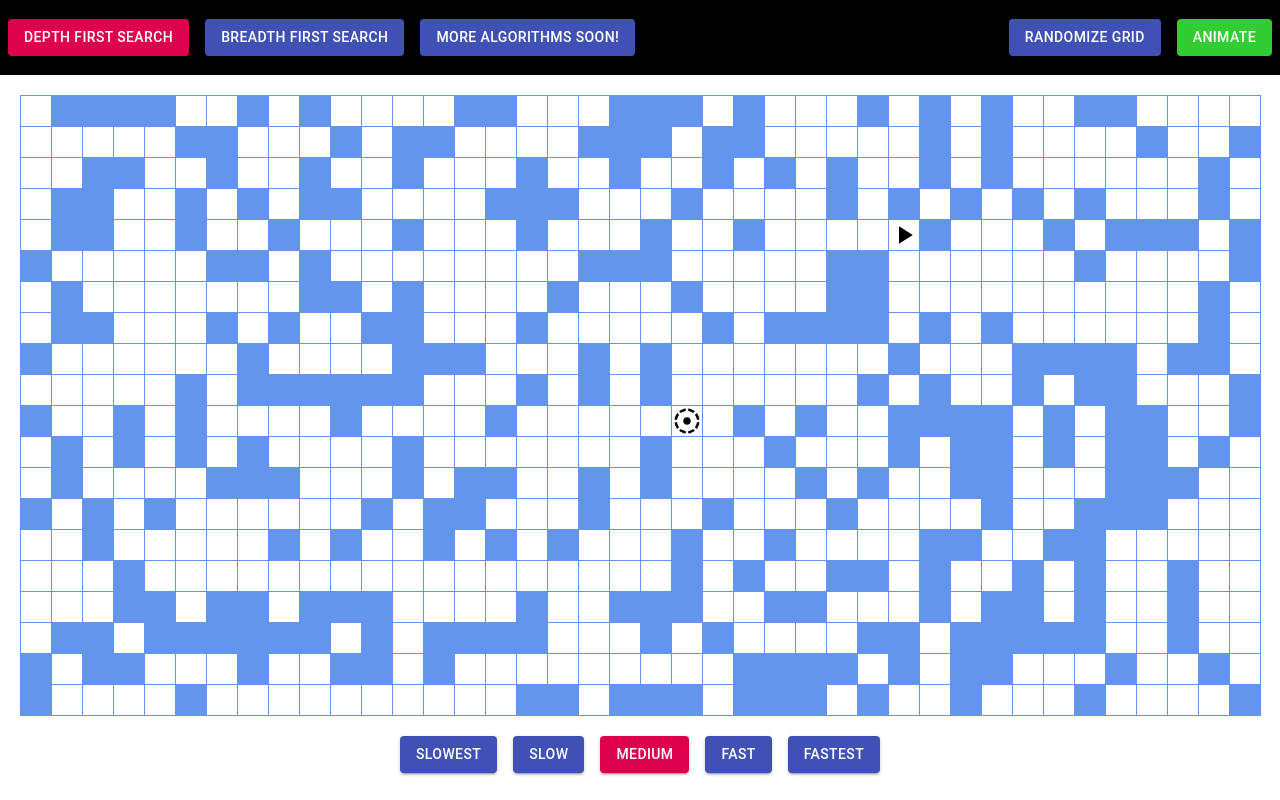
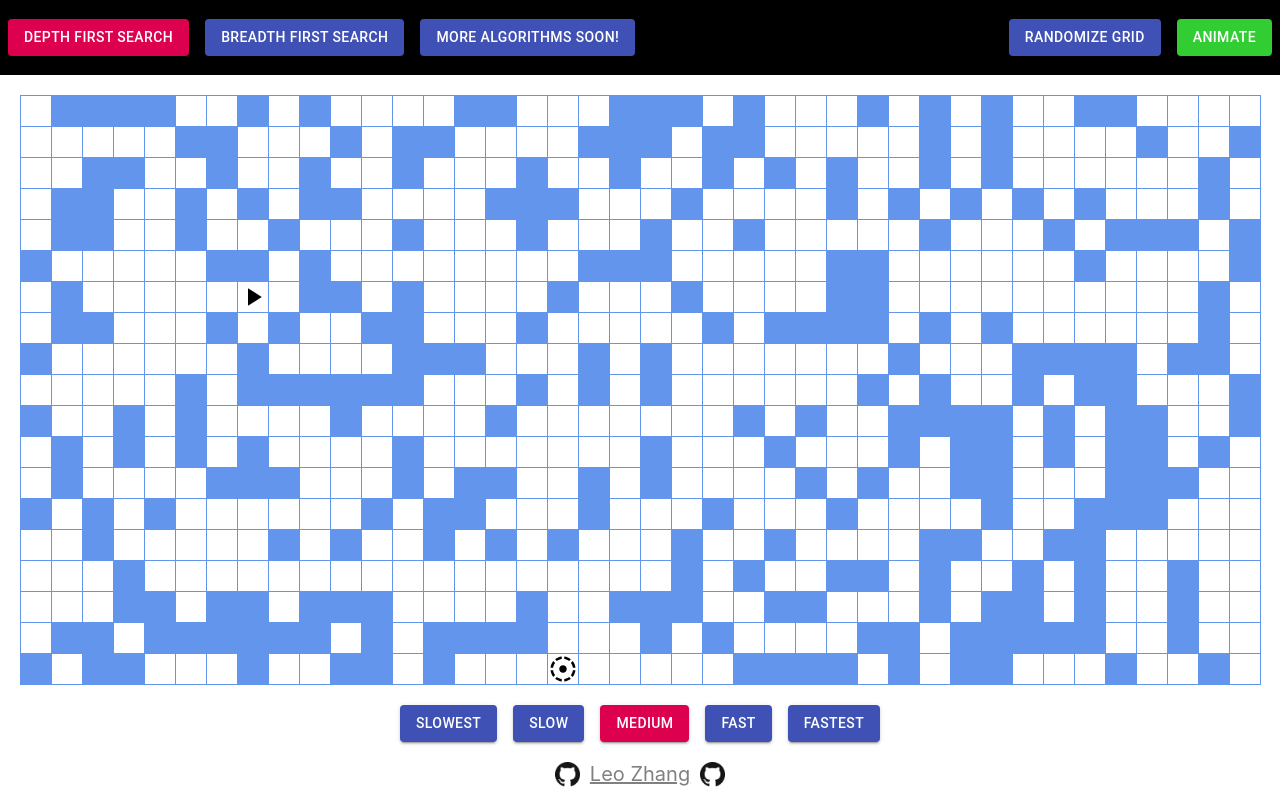
Before and after one commit to TerryHintz/path_finding_visualizer, a React (Create React App) app: page / in a window 1280 px wide. Built offline with nearby package versions, Linux system fonts and the light colour scheme.

Commit message:
git icon

```diff
--- a/src/Path.css
+++ b/src/Path.css
@@ -74,6 +74,24 @@
     margin: 0 8px !important;
 }
 
+.my-name {
+    margin: 0 10px;
+    font-size: 20px;
+    color: gray;
+}
+
+.github-icon {
+    height: 25px;
+}
+
+.footer-path {
+    display: flex;
+    justify-content: center;
+    align-items: center;
+    width: 100%;
+    margin-bottom: 10px;
+  }
+
 @media only screen and (max-width: 750px) {
     .header-button {
         font-size: 9px !important;
--- a/src/Path.js
+++ b/src/Path.js
@@ -113,7 +113,7 @@
 
     createGrid = () => {
         let width = Math.floor(window.innerWidth / 32);
-        let height = Math.floor(window.innerHeight / 39);
+        let height = Math.floor(window.innerHeight / 41);
         if(height < 15){
             height = 15;
         }
@@ -186,6 +186,11 @@
                     speed = {this.state.speed}
                     animating = {this.state.animating}
                 />
+                <div className='footer-path'>
+                    <img alt='github' className='github-icon' src={require('./GitHub-Mark-32px.png')}></img>
+                    <a className='my-name' href='https://github.com/TerryHintz'>{"Leo Zhang"}</a>
+                    <img alt='github' className='github-icon' src={require('./GitHub-Mark-32px.png')}></img>
+                </div>
             </div>
         )
     }
```
Also changed, not shown: src/GitHub-Mark-32px.png (added).
